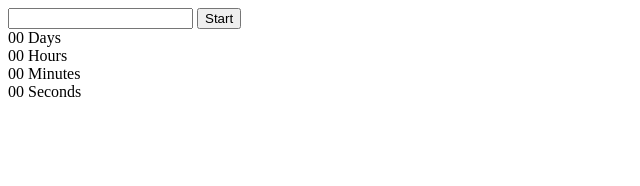
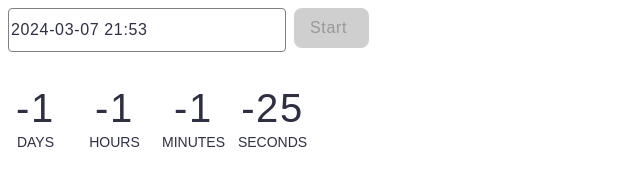
Before and after one commit to KarolinaIvanitska/goit-js-hw-10, a website built with Vite: page src/1-timer.html in a window 1280 px wide. Both pictures are taken after a click on the button "Start". Shown: the whole page, without its empty margins (0-640 px from the left). Built offline with nearby package versions, Linux system fonts and the light colour scheme.

Commit message:
Summary-task-timer

```diff
--- a/package.json
+++ b/package.json
@@ -16,6 +16,7 @@
   "license": "ISC",
   "dependencies": {
     "flatpickr": "^4.6.13",
+    "izitoast": "^1.4.0",
     "vite-plugin-full-reload": "^1.0.5",
     "vite-plugin-html-inject": "^1.0.1"
   }
--- a/src/1-timer.html
+++ b/src/1-timer.html
@@ -8,8 +8,10 @@
     <title>Timer</title>
   </head>
   <body>
-    <input type="text" id="datetime-picker" />
-    <button type="button" data-start>Start</button>
+    <div class="input-field">
+      <input type="date" id="datetime-picker" />
+      <button type="button" data-start>Start</button>
+    </div>
     <div class="timer">
       <div class="field">
         <span class="value" data-days>00</span>
--- a/src/css/1-timer.css
+++ b/src/css/1-timer.css
@@ -1,14 +1,91 @@
-/* .timer {
+.timer {
   display: flex;
   align-items: flex-start;
+  justify-content: flex-start;
+  flex-direction: row;
   gap: 24px;
-
+  margin-top: 32px;
   width: 346px;
   height: 72px;
 }
-
+.input-field {
+  display: flex;
+  align-items: flex-start;
+  justify-content: flex-start;
+  flex-direction: row;
+  gap: 8px;
+}
 .field {
   display: flex;
   flex-direction: column;
   align-items: center;
-} */
+  width: 55px;
+  height: 72px;
+}
+
+.value {
+  font-family: 'Montserrat', sans-serif;
+  font-weight: 400;
+  font-size: 40px;
+  line-height: 1.2;
+  letter-spacing: 0.04em;
+  color: #2e2f42;
+}
+
+.label {
+  font-family: 'Montserrat', sans-serif;
+  text-transform: uppercase;
+  font-weight: 200;
+  font-size: 14px;
+  line-height: 1.5;
+  color: #2e2f42;
+}
+
+#datetime-picker {
+  display: flex;
+  color: #2e2f42;
+  font-family: 'Montserrat', sans-serif;
+  font-size: 16px;
+  font-style: normal;
+  font-weight: 400;
+  line-height: 1.5;
+  letter-spacing: 0.04em;
+
+  width: 272px;
+  height: 40px;
+  border-radius: 4px;
+  border: 1px solid #808080;
+  background: #fff;
+}
+
+#datetime-picker:hover {
+  border: 1px solid #000;
+}
+
+#datetime-picker:active {
+  border: 1px solid #4e75ff;
+}
+#datetime-picker:disabled {
+  background: #fafafa;
+}
+button {
+  color: #989898;
+  font-family: 'Montserrat', sans-serif;
+  font-size: 16px;
+  font-style: normal;
+  font-weight: 500;
+  line-height: 1.5;
+  letter-spacing: 0.04em;
+
+  width: 75px;
+  height: 40px;
+  display: flex;
+  padding: 8px 16px;
+  align-items: flex-start;
+  justify-content: flex-start;
+  flex-direction: row;
+
+  border-radius: 8px;
+  background: #cfcfcf;
+  border-style: none;
+}
--- a/src/js/1-timer.js
+++ b/src/js/1-timer.js
@@ -1,11 +1,83 @@
 import flatpickr from 'flatpickr';
 import 'flatpickr/dist/flatpickr.min.css';
+import iziToast from 'izitoast';
+import 'izitoast/dist/css/iziToast.min.css';
 
 const input = document.querySelector('input#datetime-picker');
 const display = document.querySelector('.timer');
+const startBtn = document.querySelector('[data-start]');
 
-input.addEventListener('input', onInput);
+startBtn.addEventListener('click', onClick);
 
-function onInput(e) {
-  console.log(e.target);
+let userDate;
+
+function onClick(e) {
+  userDate = new Date(input.value).getTime();
+  const intervalId = setInterval(() => {
+    const currentDate = Date.now();
+    const diff = userDate - currentDate;
+    const { days, hours, minutes, seconds } = convertMs(diff);
+    addLeadingZero(days, hours, minutes, seconds);
+    if (diff <= 1000) {
+      clearInterval(intervalId);
+    }
+  }, 1000);
 }
+
+function addLeadingZero(days, hours, minutes, seconds) {
+  display.querySelector('[data-days]').textContent = String(days).padStart(
+    2,
+    '0'
+  );
+  display.querySelector('[data-hours]').textContent = String(hours).padStart(
+    2,
+    '0'
+  );
+  display.querySelector('[data-minutes]').textContent = String(
+    minutes
+  ).padStart(2, '0');
+  display.querySelector('[data-seconds]').textContent = String(
+    seconds
+  ).padStart(2, '0');
+}
+
+function convertMs(ms) {
+  // Number of milliseconds per unit of time
+  const second = 1000;
+  const minute = second * 60;
+  const hour = minute * 60;
+  const day = hour * 24;
+
+  // Remaining days
+  const days = Math.floor(ms / day);
+  // Remaining hours
+  const hours = Math.floor((ms % day) / hour);
+  // Remaining minutes
+  const minutes = Math.floor(((ms % day) % hour) / minute);
+  // Remaining seconds
+  const seconds = Math.floor((((ms % day) % hour) % minute) / second);
+
+  return { days, hours, minutes, seconds };
+}
+
+console.log(convertMs(2000)); // {days: 0, hours: 0, minutes: 0, seconds: 2}
+console.log(convertMs(140000)); // {days: 0, hours: 0, minutes: 2, seconds: 20}
+console.log(convertMs(24140000)); // {days: 0, hours: 6 minutes: 42, seconds: 20}
+
+let userSelectedDate;
+
+const options = {
+  enableTime: true,
+  time_24hr: true,
+  defaultDate: new Date(),
+  minuteIncrement: 1,
+  onClose(selectedDates) {
+    if (selectedDates[0] < options.defaultDate) {
+      return alert('Please choose a date in the future');
+    }
+    userSelectedDate = selectedDates[0];
+    console.log(selectedDates[0]);
+  },
+};
+
+flatpickr(input, options);
```
Also changed, not shown: 1 other file.
